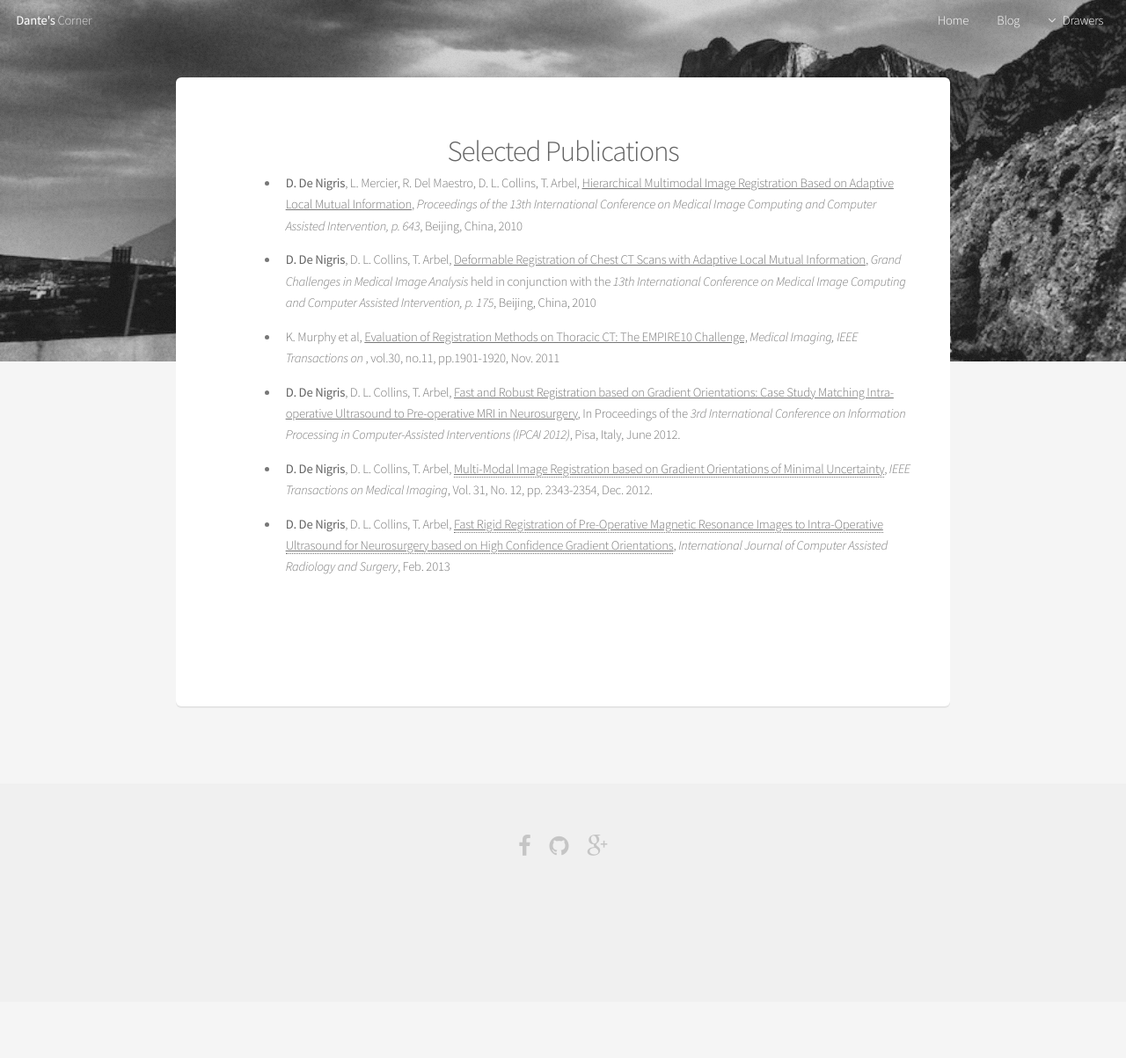
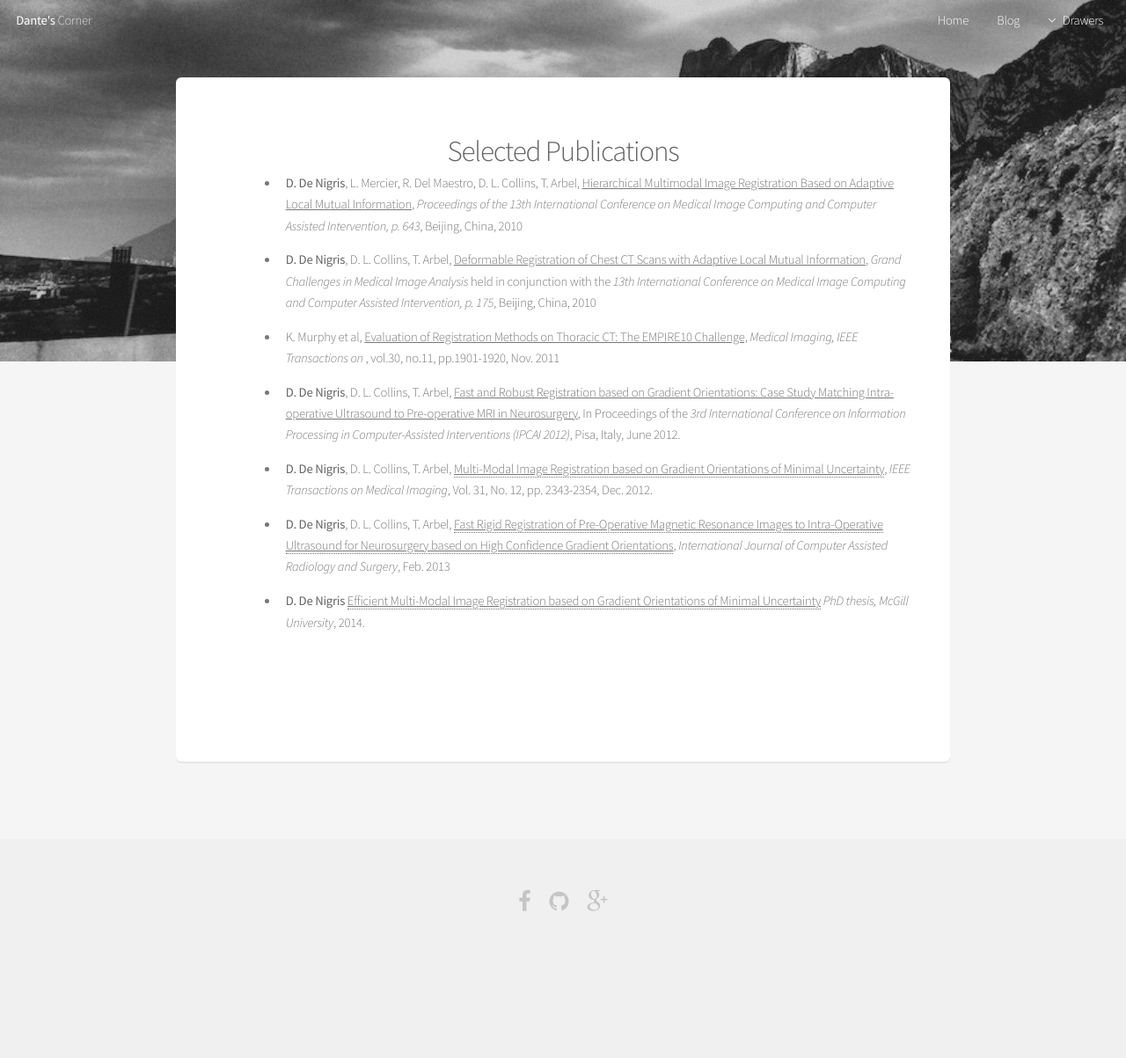
Before and after one commit to dantino/dantino.github.io, a Jekyll site: the page built from publications/index.html, in a window 1280 px wide. Shown: the whole page at 88% size. Built offline with Jekyll 4.4.1, drawn with Linux system fonts in a browser that asks for light colours; before the commit the page ends 1139 px from its top, so only the background shows below that.

Commit message:
Adding my PhD thesis

```diff
--- a/publications/index.html
+++ b/publications/index.html
@@ -28,9 +28,12 @@ layout: default
 						<a href="http://ieeexplore.ieee.org/stamp/stamp.jsp?tp=&arnumber=6298013"><u>Multi-Modal Image Registration based on Gradient Orientations of Minimal Uncertainty</u></a>,
 						<i>IEEE Transactions on Medical Imaging</i>, Vol. 31, No. 12, pp. 2343-2354, Dec. 2012.
 					</li>
-					<li><b> D. De Nigris</b>, D. L. Collins, T. Arbel,
+					<li><b>D. De Nigris</b>, D. L. Collins, T. Arbel,
 						<a href="http://link.springer.com/article/10.1007%2Fs11548-013-0826-6"><u>Fast Rigid Registration of Pre-Operative Magnetic Resonance Images to Intra-Operative Ultrasound for Neurosurgery based on High Confidence Gradient Orientations</u></a>,
 						<i>International Journal of Computer Assisted Radiology and Surgery</i>, Feb. 2013
+					</li>
+					<li><b>D. De Nigris </b><a href="pdfs/Dante_PhD_thesis.pdf"><u>Efficient Multi-Modal Image Registration based on Gradient Orientations of Minimal Uncertainty</u></a>
+					<i>PhD thesis, McGill University</i>, 2014.
 					</li>
 				</ul>
 	</header>
```
Also changed, not shown: 1 other file.
